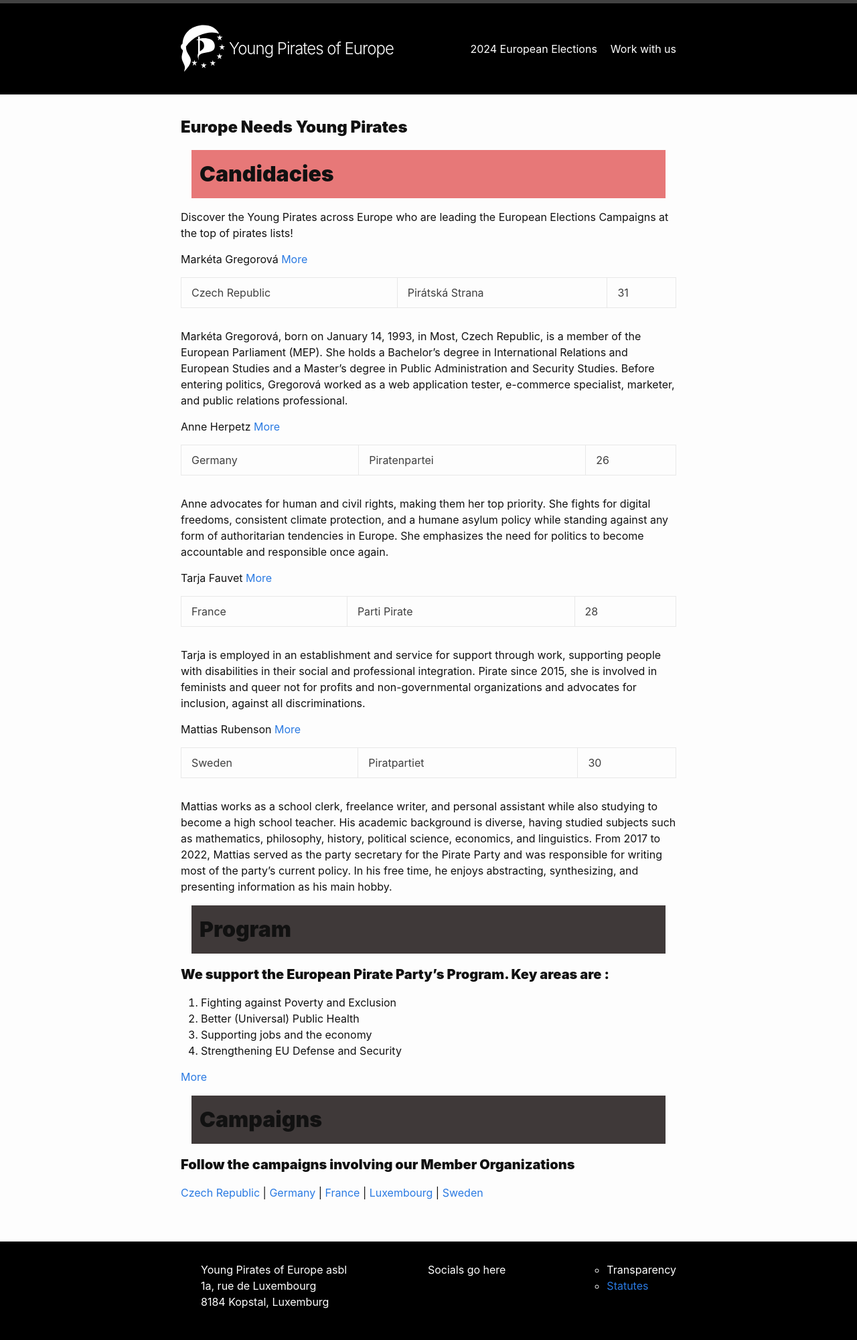
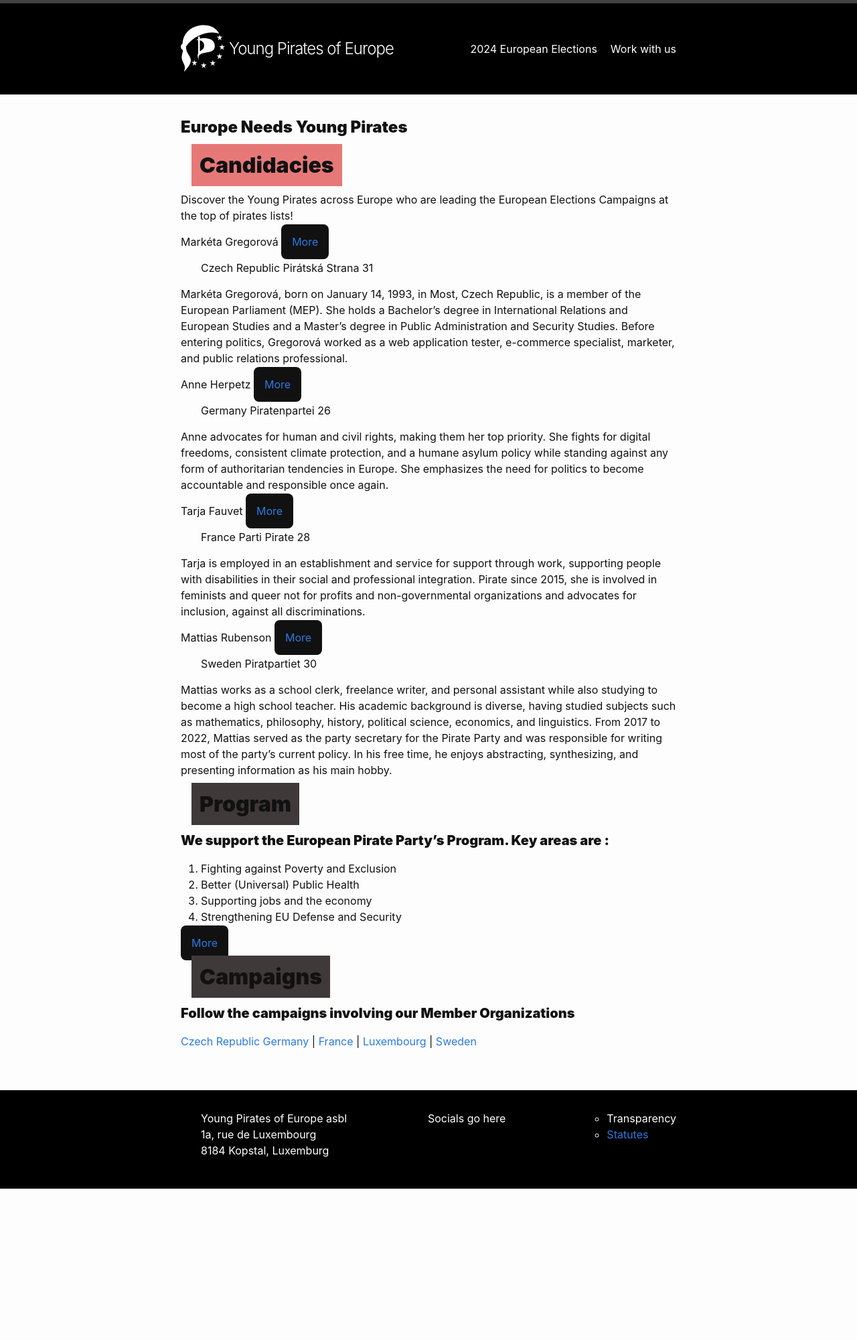
Before and after one commit to Fhavlonir/YPE-placeholder, a Jekyll site: the page built from elections.md, in a window 1280 px wide. Shown: the whole page at 67% size. Built offline with Jekyll 4.4.1, drawn with Linux system fonts in a browser that asks for light colours; our own code applies the rules of GitHub Pages for plain Markdown files; after the commit the page ends 1775 px from its top, so only the background shows below that.

Commit message:
CSS changes

```diff
--- a/assets/main.scss
+++ b/assets/main.scss
@@ -18,3 +18,8 @@
   display:inline-block;
   margin:1.5rem;
 }
+.more_button {
+  padding: 1rem;
+  border-radius:0.5rem;
+  background:#111;
+}
--- a/elections.md
+++ b/elections.md
@@ -4,13 +4,13 @@ title: 2024 European Elections
 
 <h1 id="europe-needs-young-pirates">Europe Needs Young Pirates</h1>
 
-<h2 id="candidacies" class="color_box" style="background:#E77878">Candidacies</h2>
+<h2><span class="color_box" style="background:#E77878">Candidacies</span></h2>
 
 <p>Discover the Young Pirates across Europe who are leading the European Elections Campaigns at the top of pirates lists!</p>
 
-<p>Markéta Gregorová <a href="https://eurovolby.pirati.cz/kandidati/marketa-gregorova/">More</a></p>
+<p>Markéta Gregorová <a href="https://eurovolby.pirati.cz/kandidati/marketa-gregorova/" class="more_button">More</a></p>
 
-<table>
+<ul>
   <tbody>
     <tr>
       <td>Czech Republic</td>
@@ -18,54 +18,42 @@ title: 2024 European Elections
       <td>31</td>
     </tr>
   </tbody>
-</table>
+</ul>
 
 <p>Markéta Gregorová, born on January 14, 1993, in Most, Czech Republic, is a member of the European Parliament (MEP). She holds a Bachelor’s degree in International Relations and European Studies and a Master’s degree in Public Administration and Security Studies. Before entering politics, Gregorová worked as a web application tester, e-commerce specialist, marketer, and public relations professional.</p>
 
-<p>Anne Herpetz <a href="https://europa2024.piratenpartei.de/kandidaten/anne-herpertz/">More</a></p>
+<p>Anne Herpetz <a href="https://europa2024.piratenpartei.de/kandidaten/anne-herpertz/" class="more_button">More</a></p>
 
-<table>
-  <tbody>
-    <tr>
+<ul>
       <td>Germany</td>
       <td>Piratenpartei</td>
       <td>26</td>
-    </tr>
-  </tbody>
-</table>
+</ul>
 
 <p>Anne advocates for human and civil rights, making them her top priority. She fights for digital freedoms, consistent climate protection, and a humane asylum policy while standing against any form of authoritarian tendencies in Europe. She emphasizes the need for politics to become accountable and responsible once again.</p>
 
-<p>Tarja Fauvet <a href="https://europeennes.partipirate.org/candidats.html">More</a></p>
+<p>Tarja Fauvet <a href="https://europeennes.partipirate.org/candidats.html" class="more_button">More</a></p>
 
-<table>
-  <tbody>
-    <tr>
+<ul>
       <td>France</td>
       <td>Parti Pirate</td>
       <td>28</td>
-    </tr>
-  </tbody>
-</table>
+</ul>
 
 <p>Tarja is employed in an establishment and service for support through work, supporting people with disabilities in their social and professional integration.
 Pirate since 2015, she is involved in feminists and queer not for profits and non-governmental organizations and advocates for inclusion, against all discriminations.</p>
 
-<p>Mattias Rubenson <a href="https://piratpartiet.se/kandidater-till-eu-valet-2024/">More</a></p>
+<p>Mattias Rubenson <a href="https://piratpartiet.se/kandidater-till-eu-valet-2024/" class="more_button">More</a></p>
 
-<table>
-  <tbody>
-    <tr>
+<ul>
       <td>Sweden</td>
       <td>Piratpartiet</td>
       <td>30</td>
-    </tr>
-  </tbody>
-</table>
+</ul>
 
 <p>Mattias works as a school clerk, freelance writer, and personal assistant while also studying to become a high school teacher. His academic background is diverse, having studied subjects such as mathematics, philosophy, history, political science, economics, and linguistics. From 2017 to 2022, Mattias served as the party secretary for the Pirate Party and was responsible for writing most of the party’s current policy. In his free time, he enjoys abstracting, synthesizing, and presenting information as his main hobby.</p>
 
-<h2 id="program" class="color_box" style="background:#3F3939">Program</h2>
+<h2><span class="color_box" style="background:#3F3939">Program</span></h2>
 
 <h4 id="we-support-the-european-pirate-partys-program-key-areas-are-">We support the European Pirate Party’s Program. Key areas are :</h4>
 
@@ -76,8 +64,8 @@ Pirate since 2015, she is involved in feminists and queer not for profits and no
   <li>Strengthening EU Defense and Security</li>
 </ol>
 
-<p><a href="https://european-pirateparty.eu/programme/">More</a></p>
+<p><a href="https://european-pirateparty.eu/programme/" class="more_button">More</a></p>
 
-<h2 id="campaigns" class="color_box" style="background:#3F3939">Campaigns</h2>
+<h2><span class="color_box" style="background:#3F3939">Campaigns</span></h2>
 <h4 id="follow-the-campaigns-involving-our-member-organizations">Follow the campaigns involving our Member Organizations</h4>
-<p><a href="https://eurovolby.pirati.cz/">Czech Republic</a> | <a href="https://europa2024.piratenpartei.de/">Germany</a> | <a href="https://europeennes.partipirate.org/index.html">France</a> | <a href="https://piraten.lu/eu2024/">Luxembourg</a> | <a href="https://piratpartiet.se/valmanifest-eu-valet-2024/">Sweden</a>
+<p><a href="https://eurovolby.pirati.cz/">Czech Republic</a> <a href="https://europa2024.piratenpartei.de/">Germany</a> | <a href="https://europeennes.partipirate.org/index.html">France</a> | <a href="https://piraten.lu/eu2024/">Luxembourg</a> | <a href="https://piratpartiet.se/valmanifest-eu-valet-2024/">Sweden</a>
```
Also changed, not shown: workwithus.md (+1 -1 lines), README.md (deleted), construction.jpg (deleted), icon.svg (deleted), uwu.svg (deleted).
